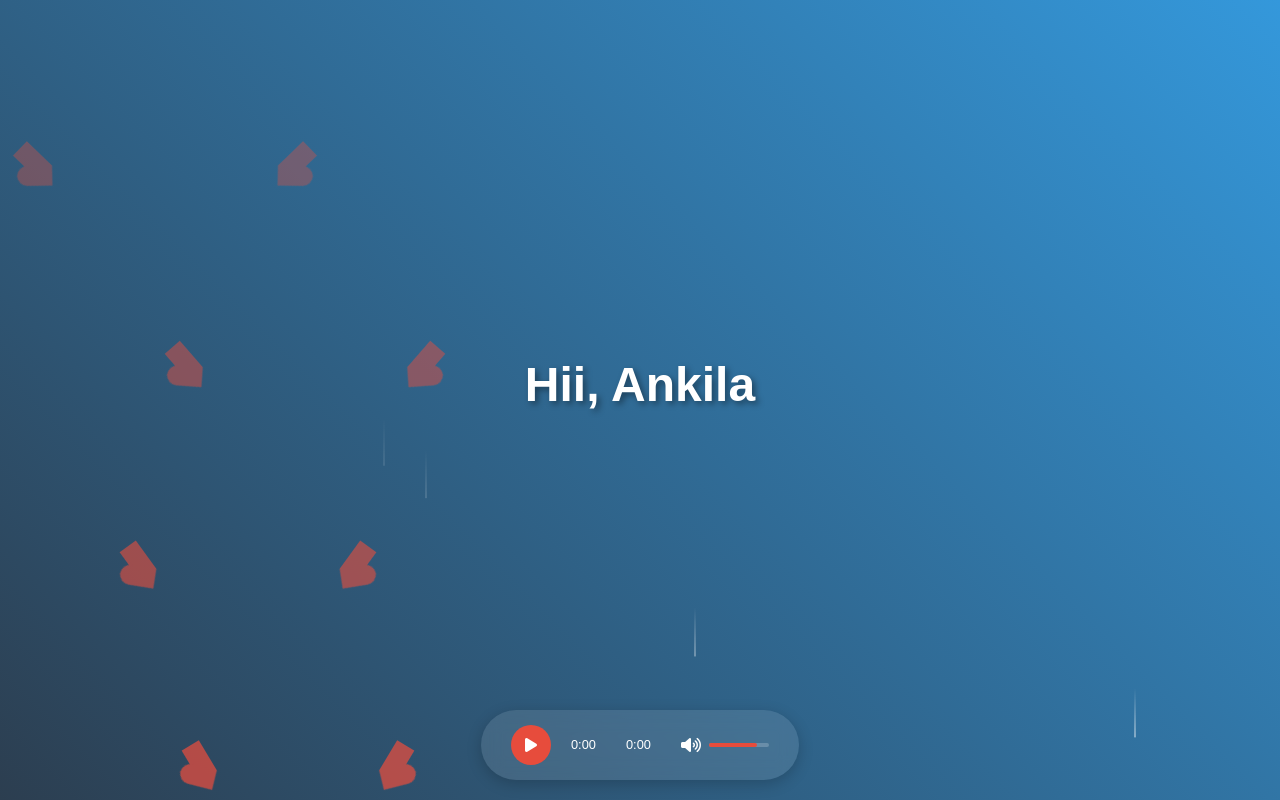
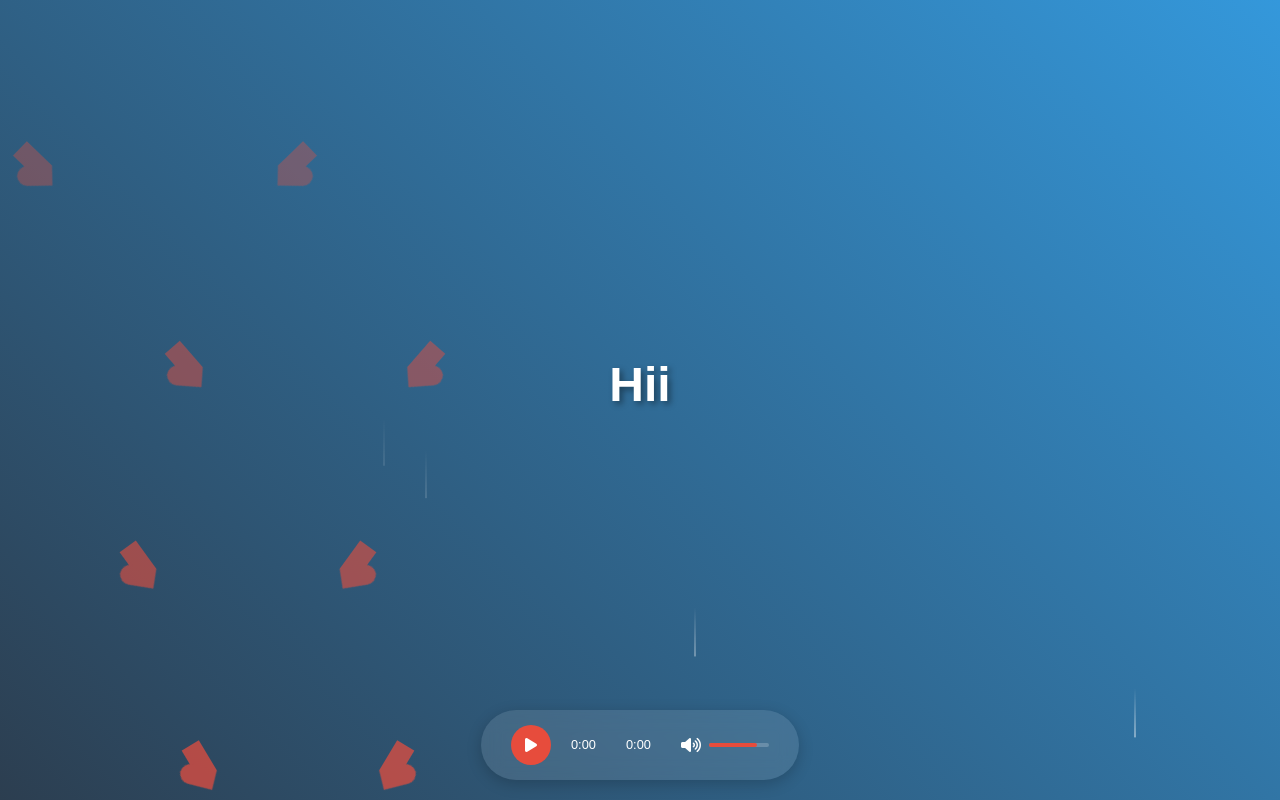
Before and after one commit to ritik4ever/aud-mess, a plain HTML site: page index.html in a window 1280 px wide. Shown: the top 800 px of the page. Drawn offline with nearby package versions, Linux system fonts and the light colour scheme.

Commit message:
Update index.html

```diff
--- a/index.html
+++ b/index.html
@@ -244,7 +244,7 @@
 
 <body>
     <div class="container">
-        <div class="name">Hii, Ankila</div>
+        <div class="name">Hii</div>
         <div class="message"></div>
     </div>
 
```
